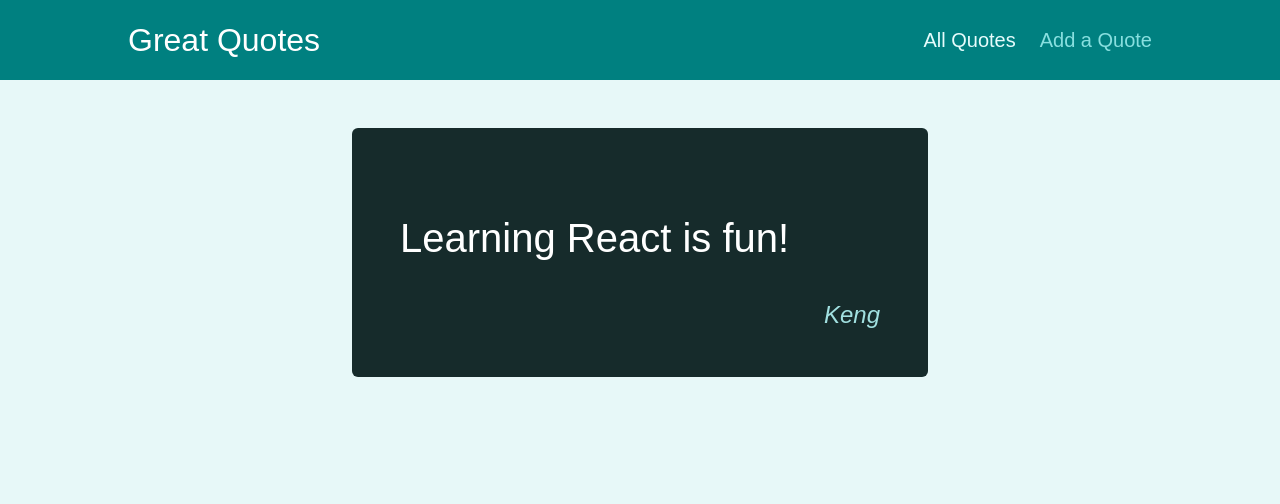
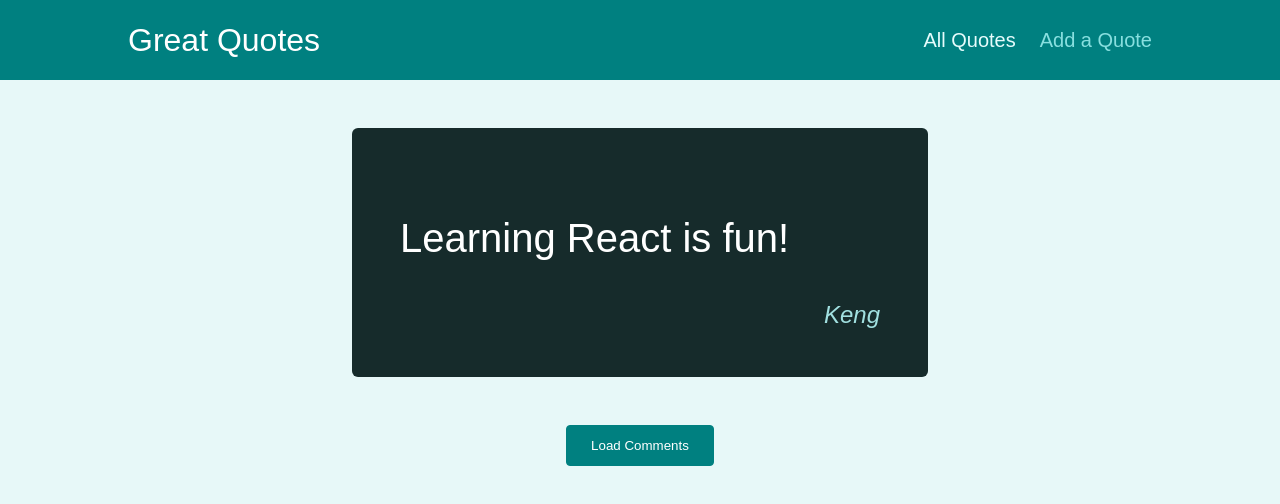
Before and after one commit to kaira428/Lesson-20-277-time-to-practice-starting-code, a React (Create React App) app: page /quotes/q1 in a window 1280 px wide. Shown: the top 504 px of the page. Built offline with nearby package versions, Linux system fonts and the light colour scheme.

Commit message:
Complete Lecture 287.

```diff
--- a/src/pages/QuoteDetail.js
+++ b/src/pages/QuoteDetail.js
@@ -1,26 +1,37 @@
-import { Route, useParams } from 'react-router-dom';
-import Comments from '../components/comments/Comments'
-import HighlightedQuote from '../components/quotes/HighlightedQuote';
+import { Route, useParams, useHistory } from "react-router-dom";
+import Comments from "../components/comments/Comments";
+import HighlightedQuote from "../components/quotes/HighlightedQuote";
 
 const DUMMY_QUOTES = [
-    {id: 'q1', author: 'Keng', text: 'Learning React is fun!'},
-    {id: 'q2', author: 'WK', text: 'Learning React is great!'},
+  { id: "q1", author: "Keng", text: "Learning React is fun!" },
+  { id: "q2", author: "WK", text: "Learning React is great!" },
 ];
 
 const QuoteDetail = () => {
+  const param = useParams();
+  const history = useHistory();
 
-    const param = useParams();
+  const quote = DUMMY_QUOTES.find((quote) => quote.id === param.quoteId);
 
-    const quote = DUMMY_QUOTES.find(quote => quote.id === param.quoteId);
+  const addCommentHandler = () => {
+    history.push(`/quotes/${quote.id}/comments`);
+  };
 
-    return (
+  return (
     <section>
-        <HighlightedQuote text={quote.text} author={quote.author}/>
-        <Route path={`/quotes/${quote.id}/comments`}>
-            <Comments />
-        </Route>
+      <HighlightedQuote text={quote.text} author={quote.author} />
+      <Route path={`/quotes/${quote.id}`} exact>
+        <div>
+          <button className="centered btn" onClick={addCommentHandler}>
+            Load Comments
+          </button>
+        </div>
+      </Route>
+      <Route path={`/quotes/${quote.id}/comments`}>
+        <Comments />
+      </Route>
     </section>
-    );
+  );
 };
 
 export default QuoteDetail;
```
Also changed, not shown: 1 other file (tests, documents, lock files or other folders).
